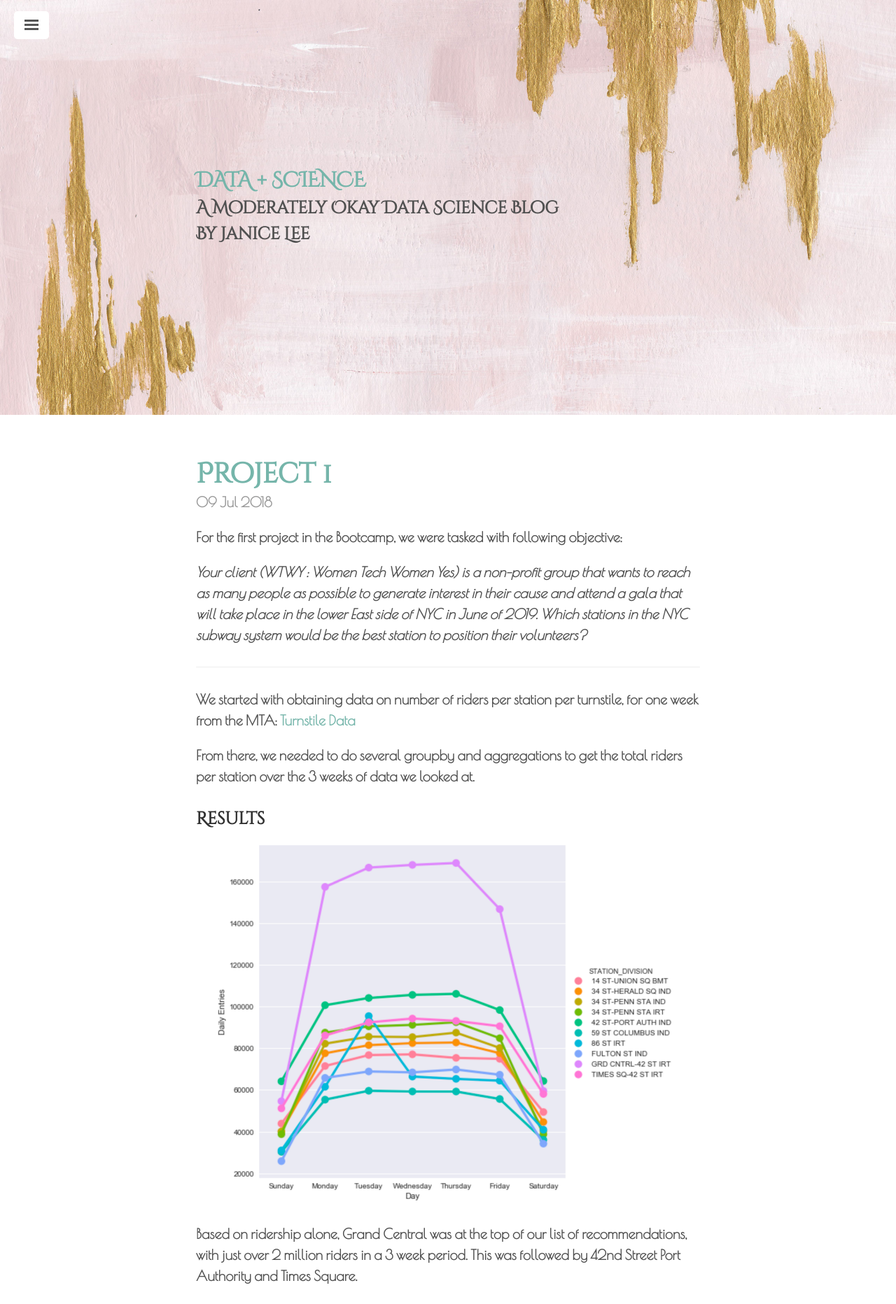
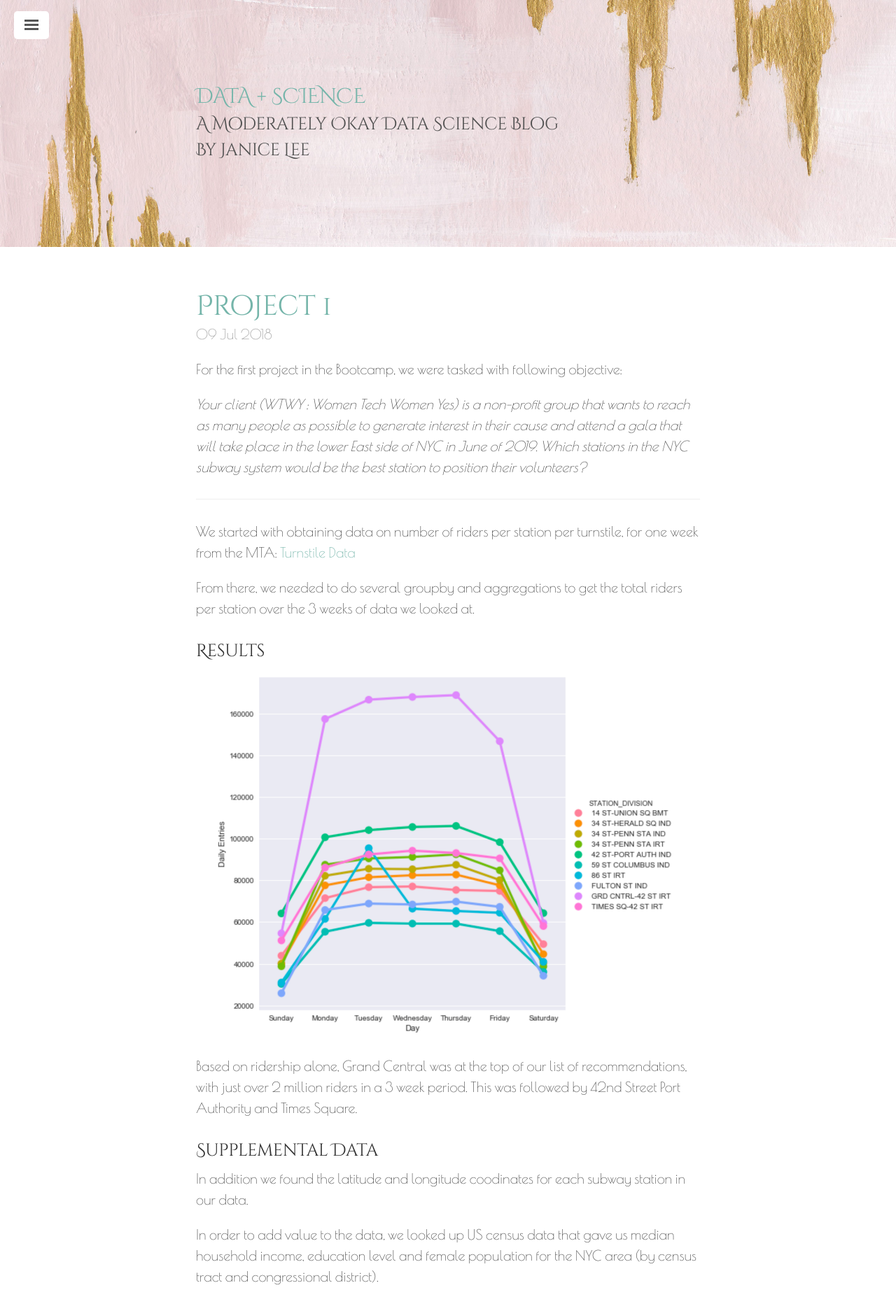
Before and after one commit to Cassini-4B/Cassini-4B.github.io, a Jekyll site: the page built from index.html, in a window 1280 px wide. Shown: the top 1864 px of the page at 70% size. Built offline with Jekyll 4.4.1, drawn with Linux system fonts in a browser that asks for light colours; some web fonts are replaced; the list of posts is cut into pages by our own code.

Commit message:
changed lanyon

```diff
--- a/_layouts/default.html
+++ b/_layouts/default.html
@@ -23,7 +23,7 @@
                 <a href="{{ site.baseurl }}/" title="Home">{{ site.title  }}
 		</a><br>
 
-                <small>{{          site.tagline }}</small>
+                <small>{{ site.tagline }}</small>
               </h2>
             </div>
           </div>
--- a/public/css/lanyon.css
+++ b/public/css/lanyon.css
@@ -42,21 +42,15 @@ body {
 
 html {
   font-family:  "Poiret One",   Georgia, cursive;
-  font-weight: 700
+  font-weight: 400
 }
 
 h1, h2, h3, h4, h5, h6 {
   font-family:  "Cinzel Decorative", Helvetica, Arial, cursive;
-  font-weight: 900;
+  font-weight: 500;
   color: #313131;
   letter-spacing: -.025rem;
   background-color: "Tomato";
-}
-
----
----
-header {
-  background-image: url('{{ site.baseurl }}/pics/background.jpg');
 }
 
 
@@ -103,7 +97,6 @@ header {
  margin:0 0 30px 0:
  padding: 5px 0 0 0 ;
  width: 100%;
- background-image: /pics/background.jpg;
  background-color: Tomato;
 }
 
@@ -115,8 +108,8 @@ header {
  */
 
 .masthead {
-  padding-top:    12rem;
-  padding-bottom: 12rem;
+  padding-top:    6rem;
+  padding-bottom: 6rem;
   background: #FF6347 url("/pics/background2.jpg") no-repeat center center;
   background-size: cover;
 
```
